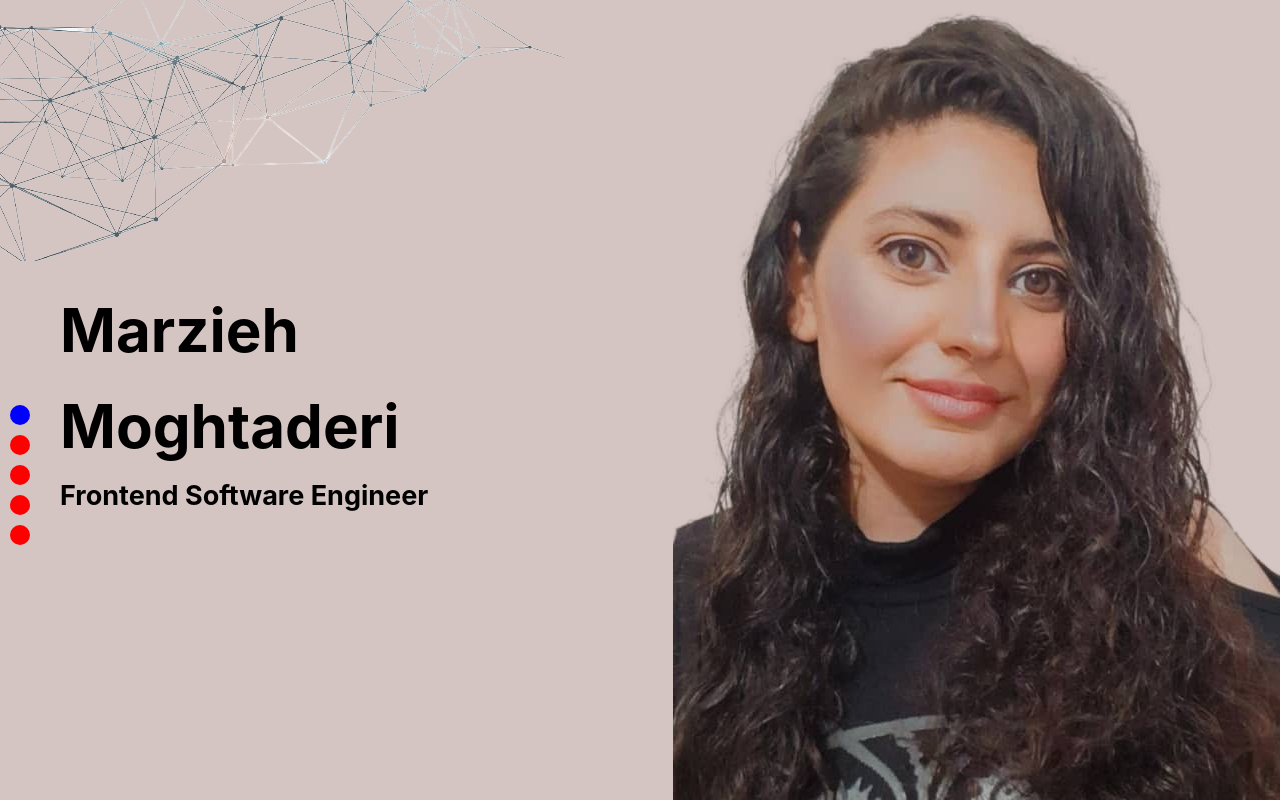
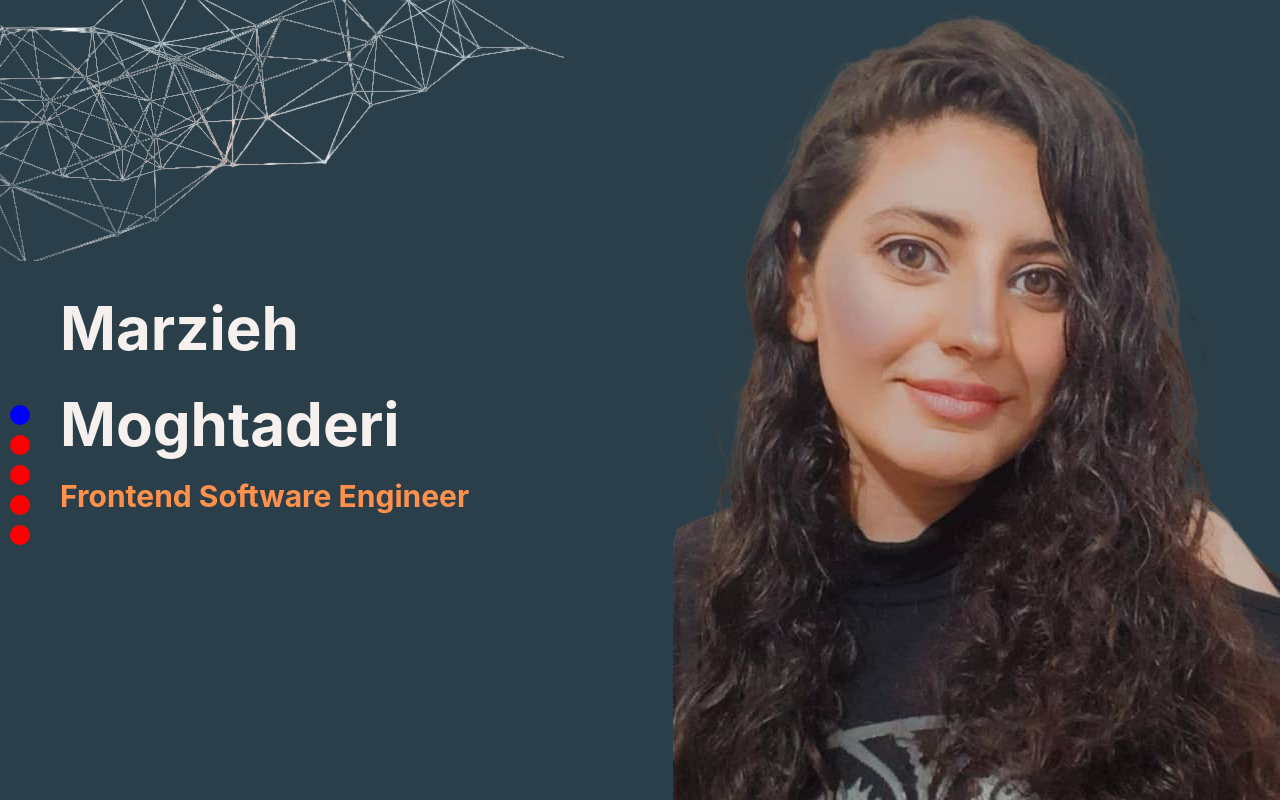
Before and after one commit to marzzy/marzzy_codes, a Next.js app: page / in a window 1280 px wide. Shown: the top 802 px of the page. Built offline with nearby package versions, Linux system fonts and the light colour scheme.

Commit message:
fix(home): use theme for first section

```diff
--- a/components/home/titleSection.tsx
+++ b/components/home/titleSection.tsx
@@ -2,6 +2,7 @@ import Section from 'components/section/section';
 import { myInfo, homeSectionsIds } from 'components/constants';
 import { makeStyles } from '@material-ui/styles';
 import ThemeType from 'types/theme';
+import { Text } from 'components/shared';
 
 const {
   fname, sname, photo, jobTitle,
@@ -60,12 +61,21 @@ function TitleSection(props: {sectionId: string}) {
       pageSectionIds={homeSectionsIds}
     >
       <div className={infoContainer}>
-        <h1>
+        <Text
+          tagName="h1"
+          size={60}
+        >
           {fname}
           <br />
           {sname}
-        </h1>
-        <h2>{jobTitle}</h2>
+        </Text>
+        <Text
+          tagName="h2"
+          size={30}
+          colorFromPallete="main.tertiary"
+        >
+          {jobTitle}
+        </Text>
       </div>
       <div className={heroImgContainer}>
         <img
--- a/components/section/section.tsx
+++ b/components/section/section.tsx
@@ -3,11 +3,13 @@ import ThemeType from 'types/theme';
 import { SectionProps, StylesProps } from './type';
 
 // eslint-disable-next-line @typescript-eslint/no-unused-vars
-const useStyles = makeStyles((theme: ThemeType) => {
-  console.log('hi', theme);
-  return {
+const useStyles = makeStyles((theme: ThemeType) => ({
   root: {
-      backgroundColor: ({ bgColor } : StylesProps) => bgColor,
+    backgroundColor: (
+      { isSecondaryBg } : StylesProps,
+    ) => (isSecondaryBg
+      ? theme.palette.main.secondary : theme.palette.main.primary
+    ),
     height: '100vh',
     overflow: 'hidden',
     paddingLeft: '30px',
@@ -35,19 +37,18 @@ const useStyles = makeStyles((theme: ThemeType) => {
     display: 'flex',
     flexDirection: 'column',
   },
-  };
-});
+}));
 
 function Section(props: SectionProps) {
   const {
     children,
-    bgColor,
+    isSecondaryBg,
     sectionTag: SectionTag,
     styledClass,
     sectionId,
     pageSectionIds,
   } = props;
-  const { root, dot, pagination } = useStyles({ bgColor });
+  const { root, dot, pagination } = useStyles({ isSecondaryBg });
 
   return (
     <SectionTag className={`${root} ${styledClass}`} id={sectionId}>
@@ -68,7 +69,7 @@ function Section(props: SectionProps) {
 }
 
 Section.defaultProps = {
-  bgColor: '#d4c5c2',
+  isSecondaryBg: false,
   sectionTag: 'section',
   styledClass: '',
   sectionId: '',
--- a/components/section/type.ts
+++ b/components/section/type.ts
@@ -2,7 +2,7 @@ import { ReactNode } from 'react';
 
 export type SectionProps = {
     children: ReactNode
-    bgColor?: string
+    isSecondaryBg?: boolean
     sectionTag?: 'section' | 'header' | 'footer'
     styledClass?: string,
     sectionId?: string,
@@ -10,5 +10,5 @@ export type SectionProps = {
 };
 
 export type StylesProps = {
-    bgColor: string
+    isSecondaryBg: boolean
 };
--- /dev/null
+++ b/components/shared/index.ts
@@ -0,0 +1,2 @@
+// eslint-disable-next-line import/prefer-default-export
+export { default as Text } from './text/text';
--- /dev/null
+++ b/components/shared/text/text.tsx
@@ -0,0 +1,40 @@
+import { makeStyles } from '@material-ui/styles';
+import ThemeType from 'types/theme';
+import { TextProps, StylesProps } from './type';
+
+const useStyles = makeStyles((theme : ThemeType) => ({
+  textStyle: {
+    fontSize: ({ size }: StylesProps) => `${size}px`,
+    color: ({ colorFromPallete } : StylesProps) => {
+      const [firstItem, secoundItem] = colorFromPallete.split('.');
+
+      return theme.palette[firstItem][secoundItem];
+    },
+  },
+}));
+
+function Text(props: TextProps) {
+  const {
+    tagName: TagName, size, colorFromPallete, children, classStyles,
+  } = props;
+  const { textStyle } = useStyles({ size, colorFromPallete });
+
+  return (
+    <div>
+      <TagName
+        className={`${textStyle} ${classStyles}`}
+      >
+        {children}
+      </TagName>
+    </div>
+  );
+}
+
+Text.defaultProps = {
+  tagName: 'p',
+  size: 16,
+  colorFromPallete: 'main.secondary',
+  classStyles: '',
+};
+
+export default Text;
--- /dev/null
+++ b/components/shared/text/type.ts
@@ -0,0 +1,14 @@
+import { ReactNode } from 'react';
+
+export type TextProps = {
+    children: ReactNode
+    colorFromPallete?: string
+    size?: number,
+    tagName?: 'p' | 'span' | 'h1' | 'h2' | 'h3' | 'h4'| 'h5' | 'h6',
+    classStyles?: string
+};
+
+export type StylesProps = {
+    colorFromPallete: string
+    size: number
+};
```
Lines whose indentation alone changed are shown as unchanged.
